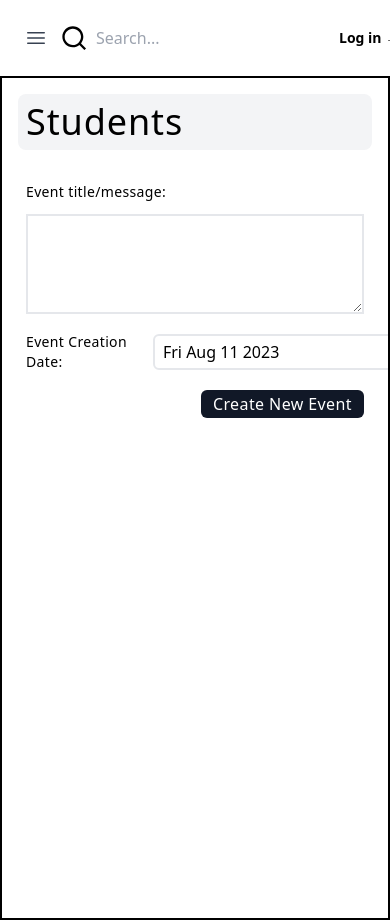
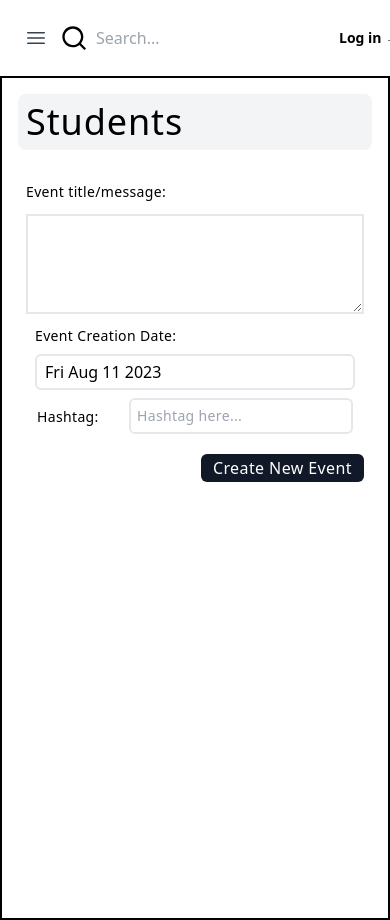
Before and after one commit to Abbas19402/MLSU_Admin, a Next.js app: page /events in a window 390 px wide. Built offline with nearby package versions, Linux system fonts and the light colour scheme; grey boxes are pictures that could not be loaded.

Commit message:
Event Section design fixed

```diff
--- a/components/Forms/Events/EventManagementForm.jsx
+++ b/components/Forms/Events/EventManagementForm.jsx
@@ -11,8 +11,8 @@ const EventManagementForm = () => {
                     <label htmlFor="eventCreationDate" className="text-sm font-medium tracking-wide">Event title/message: </label>
                     <textarea name="" id="" cols="30" rows="4" className='w-full border-2'></textarea>
                 </div>
-                <div className="w-full flex justify-between items-center">
-                    <div className="w-fit flex flex-row justify-start items-center gap-x-3 text-black px-2">
+                <div className="w-full flex flex-col lg:flex-row justify-between items-center">
+                    <div className="w-fit flex flex-col lg:flex-row justify-start items-start lg:items-center gap-x-3 gap-y-2 text-black px-2">
                         <label htmlFor="eventCreationDate" className="text-sm font-medium tracking-wide">Event Creation Date: </label>
                         <input type="text" name="dob" id="dob" className='border-[2px] px-2 py-1 rounded-md w-80 pointer-events-none placeholder:text-black' onChange={(e)=> eventDetail['eventCreatedAt']=e.target.value} placeholder={date.toDateString()} disable />
                     </div>
```
